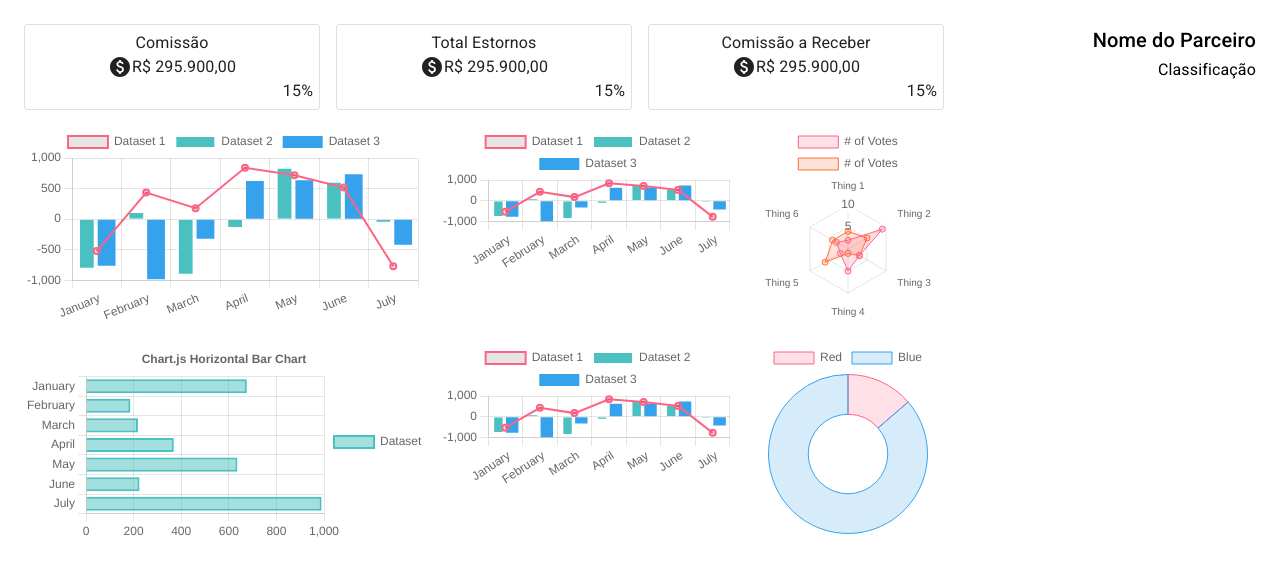
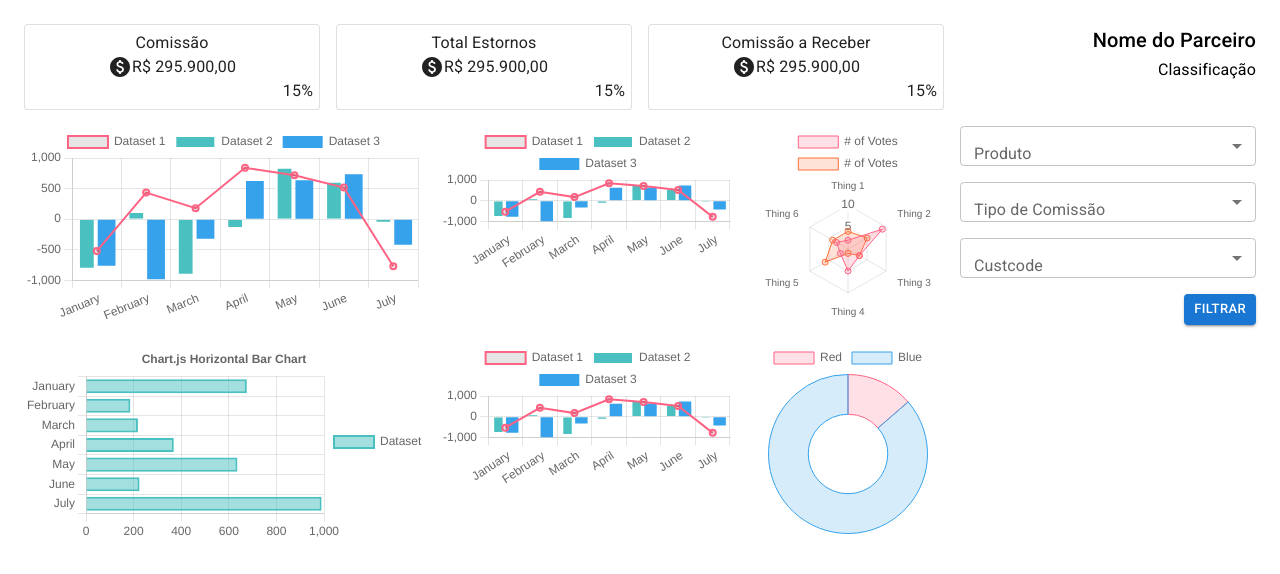
Before and after one commit to wdrik/dashboard-tim, a React (Create React App) app: page / in a window 1280 px wide. Shown: the top 574 px of the page. Built offline with nearby package versions, Linux system fonts and the light colour scheme.

Commit message:
feat: add multiselect component

```diff
--- a/db.json
+++ b/db.json
@@ -0,0 +1,59 @@
+{
+  "ds_comissionamento_parceiro": [
+    {
+      "id_ge": 12345,
+      "custcode_parceiro": "123456",
+      "mes_ano": "01/2021",
+      "produto": "BANDA LARGA",
+      "ddd": "11",
+      "origem_comissao": "COMISSAO BASICA",
+      "tipo_comissao": "COMISSAO BASICA BANDA LARGA",
+      "comissao_detalhe": "COMISSAO BASICA BANDA LARGA INSTALACAO",
+      "total_apurado": "340.000,90"
+    },
+    {
+      "id_ge": 12346,
+      "custcode_parceiro": "123456",
+      "mes_ano": "01/2021",
+      "produto": "BANDA LARGA",
+      "ddd": "11",
+      "origem_comissao": "COMISSAO BASICA",
+      "tipo_comissao": "COMISSAO BASICA BANDA LARGA",
+      "comissao_detalhe": "COMISSAO BASICA BANDA LARGA INSTALACAO",
+      "total_apurado": "239.994,00"
+    },
+    {
+      "id_ge": 12347,
+      "custcode_parceiro": "123456",
+      "mes_ano": "01/2021",
+      "produto": "BANDA LARGA",
+      "ddd": "11",
+      "origem_comissao": "COMISSAO BASICA",
+      "tipo_comissao": "COMISSAO BASICA BANDA LARGA",
+      "comissao_detalhe": "COMISSAO BASICA BANDA LARGA INSTALACAO",
+      "total_apurado": "-500.000,00"
+    },
+    {
+      "id_ge": 12348,
+      "custcode_parceiro": "123456",
+      "mes_ano": "01/2021",
+      "produto": "BANDA LARGA",
+      "ddd": "11",
+      "origem_comissao": "COMISSAO BASICA",
+      "tipo_comissao": "COMISSAO BASICA BANDA LARGA",
+      "comissao_detalhe": "COMISSAO BASICA BANDA LARGA INSTALACAO",
+      "total_apurado": "100.000,00"
+    },
+    {
+      "id_ge": 12349,
+      "custcode_parceiro": "123456",
+      "mes_ano": "01/2021",
+      "produto": "BANDA LARGA",
+      "ddd": "11",
+      "origem_comissao": "COMISSAO BASICA",
+      "tipo_comissao": "COMISSAO BASICA BANDA LARGA",
+      "comissao_detalhe": "COMISSAO BASICA BANDA LARGA INSTALACAO",
+      "total_apurado": "100.000,00"
+    }
+  ]
+}
--- a/package.json
+++ b/package.json
@@ -28,7 +28,8 @@
     "start": "react-scripts start",
     "build": "react-scripts build",
     "test": "react-scripts test",
-    "eject": "react-scripts eject"
+    "eject": "react-scripts eject",
+    "server": "json-server --watch db.json --port 3001"
   },
   "eslintConfig": {
     "extends": [
--- /dev/null
+++ b/src/components/MultiSelect/index.tsx
@@ -0,0 +1,44 @@
+import { useState } from 'react';
+
+import OutlinedInput from '@mui/material/OutlinedInput';
+import InputLabel from '@mui/material/InputLabel';
+import MenuItem from '@mui/material/MenuItem';
+import FormControl from '@mui/material/FormControl';
+import ListItemText from '@mui/material/ListItemText';
+import Select, { SelectChangeEvent } from '@mui/material/Select';
+import Checkbox from '@mui/material/Checkbox';
+
+interface MultiSelectProps {
+  tag: string;
+  name: string;
+  options: string[];
+  inputValue: string[];
+  handleChange: (event: SelectChangeEvent<string[]>) => void;
+}
+
+function MultiSelect(props: MultiSelectProps) {
+  return (
+    <FormControl sx={{ width: '100%', mb: 2 }}>
+      <InputLabel id="multiple-checkbox-label">{props.tag}</InputLabel>
+      <Select
+        labelId="multiple-checkbox-label"
+        id="multiple-checkbox"
+        multiple
+        name={props.name}
+        value={props.inputValue}
+        onChange={props.handleChange}
+        input={<OutlinedInput size="small" label={props.tag} />}
+        renderValue={(selected) => selected.join(', ')}
+      >
+        {props.options.map((option) => (
+          <MenuItem key={option} value={option}>
+            <Checkbox checked={props.inputValue.indexOf(option) > -1} />
+            <ListItemText primary={option} />
+          </MenuItem>
+        ))}
+      </Select>
+    </FormControl>
+  );
+}
+
+export default MultiSelect;
--- a/src/hooks/useFetch.ts
+++ b/src/hooks/useFetch.ts
@@ -2,7 +2,7 @@ import axios, { AxiosRequestConfig } from 'axios';
 import { useEffect, useState } from 'react';
 
 const api = axios.create({
-  baseURL: 'https://api.github.com/',
+  baseURL: 'http://localhost:3001',
 });
 
 export function useFetch<T = unknown>(
--- a/src/pages/CommissionDashboard/index.tsx
+++ b/src/pages/CommissionDashboard/index.tsx
@@ -1,21 +1,59 @@
+import { useState } from 'react';
+
 import Grid from '@mui/material/Grid';
-
 import CardWrapper from '../../components/CardWrapper';
 import HorizontalBarChart from '../../components/HorizontalBarChart';
 import CustomChart from '../../components/CustomChart';
 import RadarChart from '../../components/RadarChart';
 import DoughnutChart from '../../components/DoughnutChart';
 import PartnerInfo from '../../components/PartnerInfo';
+import MultiSelect from '../../components/MultiSelect';
+import { SelectChangeEvent } from '@mui/material/Select';
+import Box from '@mui/material/Box';
+import Button from '@mui/material/Button';
 
-import { useFetch } from '../../hooks/useFetch';
+// import { useFetch } from '../../hooks/useFetch';
 
-type Repository = {
-  full_name: string;
+// type Repository = {
+//   full_name: string;
+// };
+
+// const { data: posts, isFetching } = useFetch<Repository[]>(
+//   '/ds_comissionamento_parceiro'
+// );
+
+// console.log(posts);
+// console.log(isFetching);
+
+type IForm = {
+  product: string[];
+  typeOfCommission: string[];
+  custcode: string[];
 };
 
 function CommissionDashboard() {
-  // const { data: repositories, isFetching } =
-  //   useFetch<Repository[]>('users/wdrik/repos');
+  const [form, setForm] = useState<IForm>({
+    product: [],
+    typeOfCommission: [],
+    custcode: [],
+  });
+
+  const handleChange = (event: SelectChangeEvent<string[]>) => {
+    const {
+      target: { value, name },
+    } = event;
+
+    setForm({
+      ...form,
+      [name]: typeof value === 'string' ? value.split(',') : value,
+    });
+  };
+
+  const handleSubmit = (event: React.FormEvent<HTMLFormElement>) => {
+    event.preventDefault();
+
+    console.log(form);
+  };
 
   return (
     <Grid container spacing={2} my={1}>
@@ -50,6 +88,48 @@ function CommissionDashboard() {
         <RadarChart />
       </Grid>
 
+      <Grid item xs={3}>
+        <Box
+          component="form"
+          onSubmit={handleSubmit}
+          noValidate
+          autoComplete="off"
+          sx={{
+            display: 'flex',
+            flexDirection: 'column',
+            alignItems: 'flex-end',
+          }}
+        >
+          <MultiSelect
+            tag="Produto"
+            options={['Bradley Wilkerson', 'Virginia Andrews', 'Kelly Snyder']}
+            name="product"
+            inputValue={form.product}
+            handleChange={handleChange}
+          />
+
+          <MultiSelect
+            tag="Tipo de Comissão"
+            options={['Oliver Hansen', 'Van Henry', 'April Tucker']}
+            name="typeOfCommission"
+            inputValue={form.typeOfCommission}
+            handleChange={handleChange}
+          />
+
+          <MultiSelect
+            tag="Custcode"
+            options={['Omar Alexander', 'Carlos Abbott', 'Miriam Wagner']}
+            name="custcode"
+            inputValue={form.custcode}
+            handleChange={handleChange}
+          />
+
+          <Button variant="contained" size="small" type="submit">
+            Filtrar
+          </Button>
+        </Box>
+      </Grid>
+
       <Grid item xs={4}>
         <HorizontalBarChart />
       </Grid>
```
Also changed, not shown: public/manifest.json.
